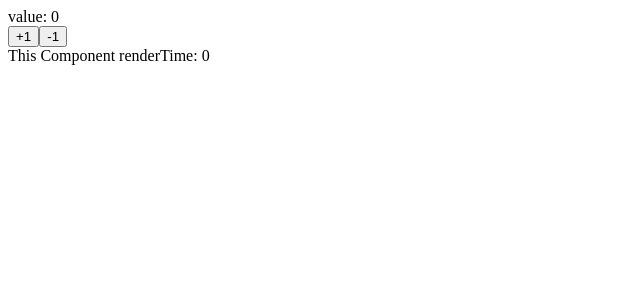
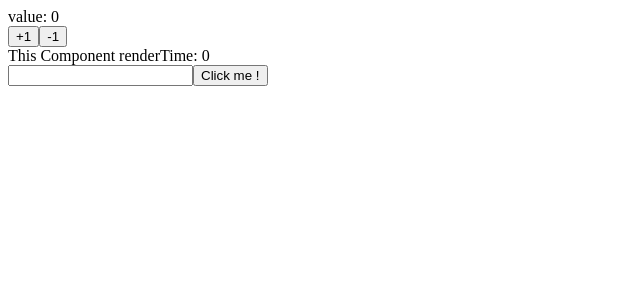
Before and after one commit to Jastin-Infj/AnimeStaffSearchWeb, a React (Create React App) app: page / in a window 1280 px wide. Shown: the top 300 px of the page, without its empty margins (0-640 px from the left). Built offline with nearby package versions, Linux system fonts and the light colour scheme.

Commit message:
useRef 応用編

```diff
--- a/src/Counter.tsx
+++ b/src/Counter.tsx
@@ -20,6 +20,17 @@
     useEffect(() => {
         renderTime.current++;
     });
+    const ref = useRef<HTMLInputElement>(null);
+    // NonNullアサーションオペレーター
+    // const ref = useRef<HTMLInputElement>(null!);
+
+    const focusinput = () => {
+        const current = ref.current;
+        if(current !== null){
+            current.focus();
+        }
+        // ref.current?.focus();
+    };
 
     return (
         <div>
@@ -27,6 +38,8 @@
             <button onClick={incAdd}>+1</button>
             <button onClick={dec} >-1</button>
             <div>This Component  renderTime: {renderTime.current}</div>
+            <input ref={ref} type="text"></input>
+            <button onClick={focusinput}>Click me !</button>
         </div>
     );
 };
```
